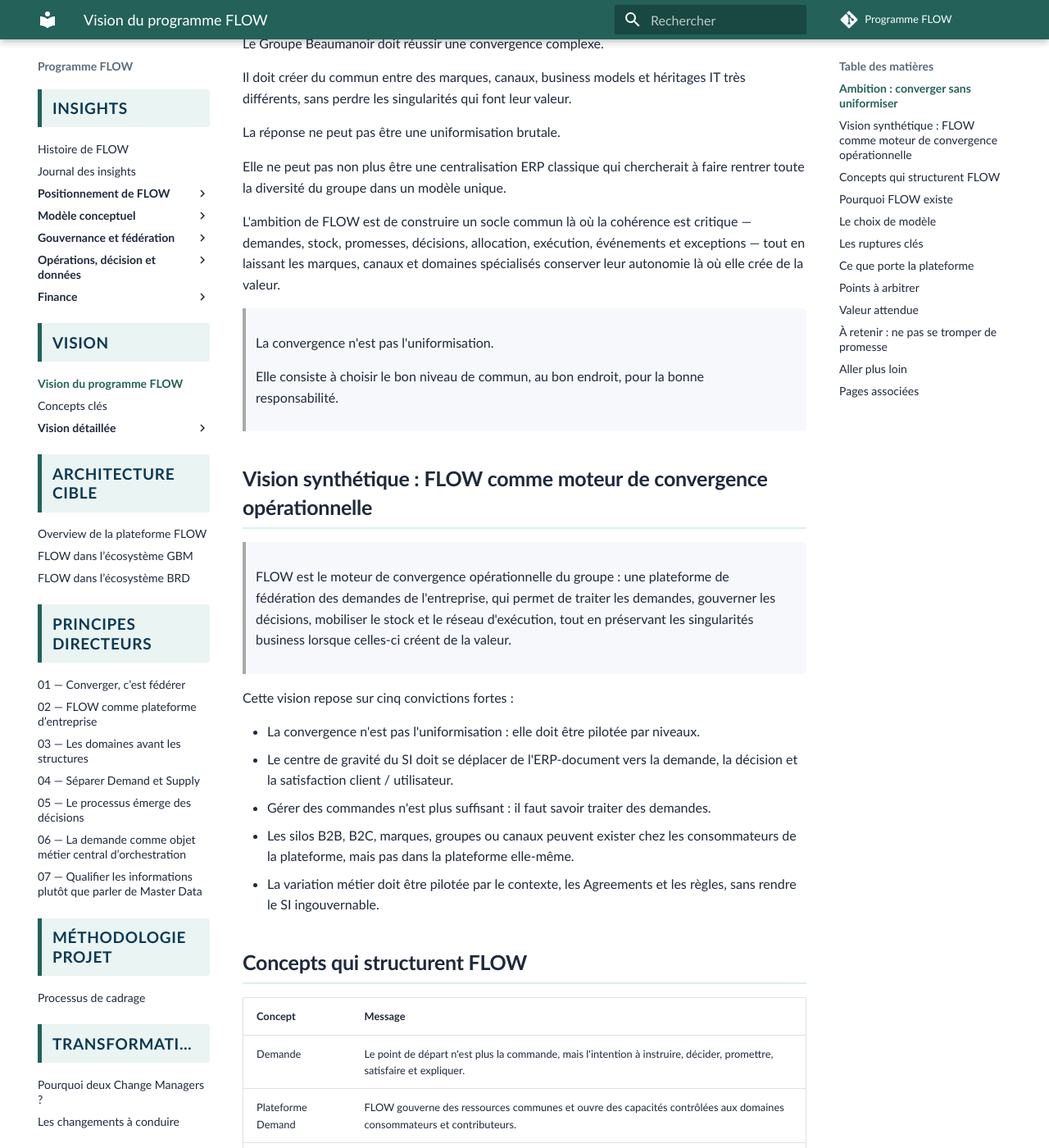
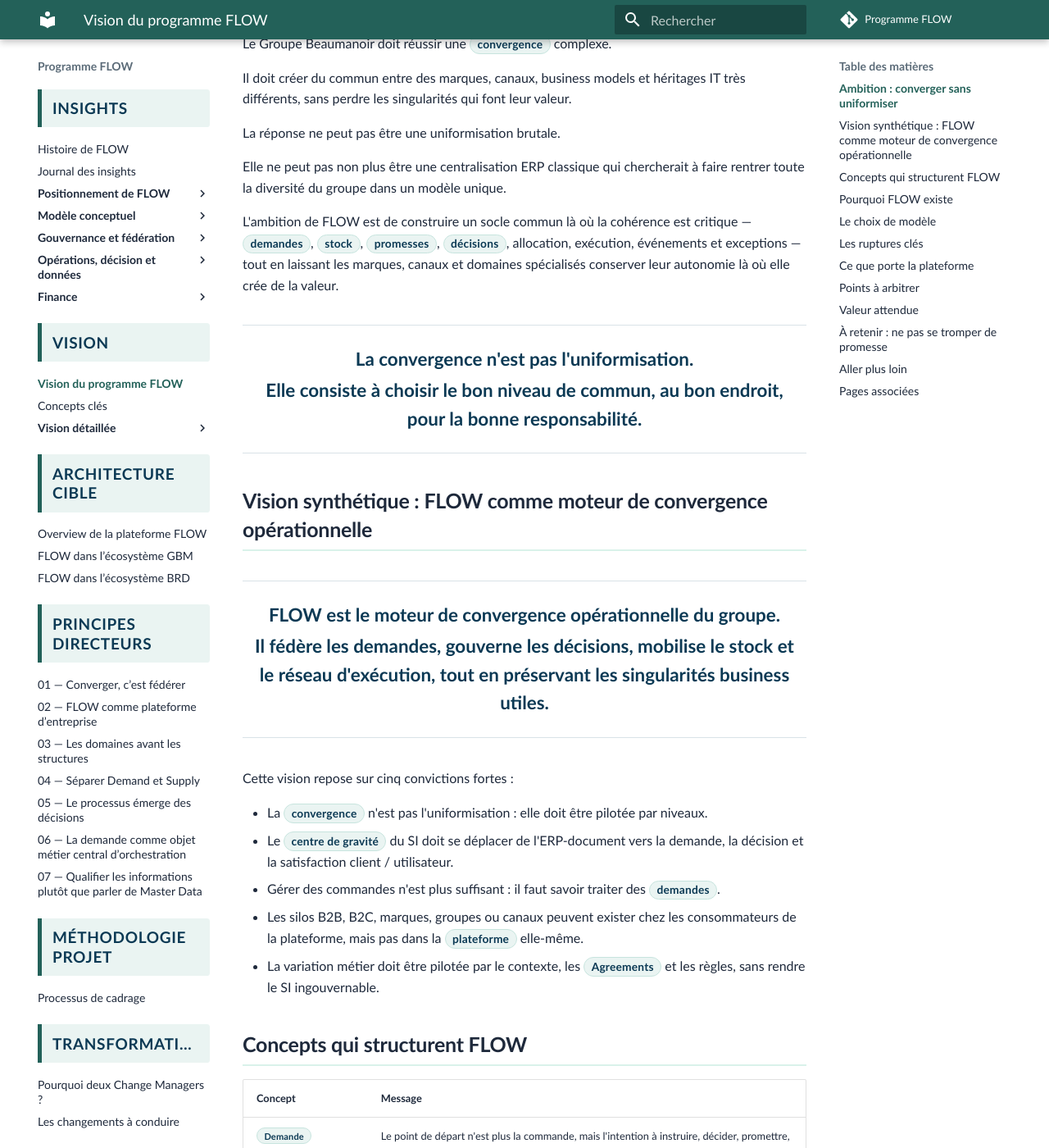
Before and after one commit to laurent-sintes/FLOW-Program, an MkDocs documentation site: the page built from docs/vision/vision-programme-flow.md, in a window 1280 px wide and 1400 px high, scrolled down 241 px. Shown: the whole window at 82% size. Built offline with MkDocs 1.6.1 and Material for MkDocs 9.7.7, drawn with Linux system fonts in a browser that asks for light colours; comment, search, counter and statistics services are not loaded; some of the changed text lies outside the part shown.

Commit message:
Mettre en valeur les convictions et mots clés dans la vision

````diff
--- a/docs/vision/vision-programme-flow.md
+++ b/docs/vision/vision-programme-flow.md
@@ -2,7 +2,7 @@
 
 ## Ambition : converger sans uniformiser
 
-Le Groupe Beaumanoir doit réussir une convergence complexe.
+Le Groupe Beaumanoir doit réussir une <span class="flow-keyword">convergence</span> complexe.
 
 Il doit créer du commun entre des marques, canaux, business models et héritages IT très différents, sans perdre les singularités qui font leur valeur.
 
@@ -10,33 +10,37 @@
 
 Elle ne peut pas non plus être une centralisation ERP classique qui chercherait à faire rentrer toute la diversité du groupe dans un modèle unique.
 
-L'ambition de FLOW est de construire un socle commun là où la cohérence est critique — demandes, stock, promesses, décisions, allocation, exécution, événements et exceptions — tout en laissant les marques, canaux et domaines spécialisés conserver leur autonomie là où elle crée de la valeur.
+L'ambition de FLOW est de construire un socle commun là où la cohérence est critique — <span class="flow-keyword">demandes</span>, <span class="flow-keyword">stock</span>, <span class="flow-keyword">promesses</span>, <span class="flow-keyword">décisions</span>, allocation, exécution, événements et exceptions — tout en laissant les marques, canaux et domaines spécialisés conserver leur autonomie là où elle crée de la valeur.
 
-> La convergence n'est pas l'uniformisation.
->
-> Elle consiste à choisir le bon niveau de commun, au bon endroit, pour la bonne responsabilité.
+<div class="flow-conviction">
+  <p>La convergence n'est pas l'uniformisation.</p>
+  <p>Elle consiste à choisir le bon niveau de commun, au bon endroit, pour la bonne responsabilité.</p>
+</div>
 
 ## Vision synthétique : FLOW comme moteur de convergence opérationnelle
 
-> FLOW est le moteur de convergence opérationnelle du groupe : une plateforme de fédération des demandes de l'entreprise, qui permet de traiter les demandes, gouverner les décisions, mobiliser le stock et le réseau d'exécution, tout en préservant les singularités business lorsque celles-ci créent de la valeur.
+<div class="flow-conviction">
+  <p>FLOW est le moteur de convergence opérationnelle du groupe.</p>
+  <p>Il fédère les demandes, gouverne les décisions, mobilise le stock et le réseau d'exécution, tout en préservant les singularités business utiles.</p>
+</div>
 
 Cette vision repose sur cinq convictions fortes :
 
-- La convergence n'est pas l'uniformisation : elle doit être pilotée par niveaux.
-- Le centre de gravité du SI doit se déplacer de l'ERP-document vers la demande, la décision et la satisfaction client / utilisateur.
-- Gérer des commandes n'est plus suffisant : il faut savoir traiter des demandes.
-- Les silos B2B, B2C, marques, groupes ou canaux peuvent exister chez les consommateurs de la plateforme, mais pas dans la plateforme elle-même.
-- La variation métier doit être pilotée par le contexte, les Agreements et les règles, sans rendre le SI ingouvernable.
+- La <span class="flow-keyword">convergence</span> n'est pas l'uniformisation : elle doit être pilotée par niveaux.
+- Le <span class="flow-keyword">centre de gravité</span> du SI doit se déplacer de l'ERP-document vers la demande, la décision et la satisfaction client / utilisateur.
+- Gérer des commandes n'est plus suffisant : il faut savoir traiter des <span class="flow-keyword">demandes</span>.
+- Les silos B2B, B2C, marques, groupes ou canaux peuvent exister chez les consommateurs de la plateforme, mais pas dans la <span class="flow-keyword">plateforme</span> elle-même.
+- La variation métier doit être pilotée par le contexte, les <span class="flow-keyword">Agreements</span> et les règles, sans rendre le SI ingouvernable.
 
 ## Concepts qui structurent FLOW
 
 | Concept | Message |
 | --- | --- |
-| Demande | Le point de départ n'est plus la commande, mais l'intention à instruire, décider, promettre, satisfaire et expliquer. |
-| Plateforme Demand | FLOW gouverne des ressources communes et ouvre des capacités contrôlées aux domaines consommateurs et contributeurs. |
-| Stock Unifié | Le stock devient une capacité d'entreprise, mobilisable pour promettre, réserver, allouer et optimiser. |
-| Agreement | Les variations métier sont pilotées par le contexte, les Agreements et les règles plutôt que par la prolifération des processus. |
-| Source / Projection | Dans un SI distribué, une information fait autorité pour un usage donné ; elle n'est pas maître de manière absolue. |
+| <span class="flow-keyword">Demande</span> | Le point de départ n'est plus la commande, mais l'intention à instruire, décider, promettre, satisfaire et expliquer. |
+| <span class="flow-keyword">Plateforme Demand</span> | FLOW gouverne des ressources communes et ouvre des capacités contrôlées aux domaines consommateurs et contributeurs. |
+| <span class="flow-keyword">Stock Unifié</span> | Le stock devient une capacité d'entreprise, mobilisable pour promettre, réserver, allouer et optimiser. |
+| <span class="flow-keyword">Agreement</span> | Les variations métier sont pilotées par le contexte, les Agreements et les règles plutôt que par la prolifération des processus. |
+| <span class="flow-keyword">Source / Projection</span> | Dans un SI distribué, une information fait autorité pour un usage donné ; elle n'est pas maître de manière absolue. |
 
 → Voir aussi : [Concepts clés du programme FLOW](concepts-cles.md).
 
@@ -83,9 +87,10 @@
 Stock et réseau d'exécution
 ```
 
-> FLOW ne cherche pas à mieux gérer les commandes.
->
-> FLOW cherche à mieux satisfaire les demandes.
+<div class="flow-conviction">
+  <p>FLOW ne cherche pas à mieux gérer les commandes.</p>
+  <p>FLOW cherche à mieux satisfaire les demandes.</p>
+</div>
 
 FLOW introduit aussi une rupture sur la donnée.
 
@@ -97,13 +102,14 @@
 
 FLOW cherche à définir les objets nécessaires pour traiter les demandes de manière fiable, explicable et optimisable.
 
-> FLOW configure des capacités d'action.
->
-> Il ne reconstruit pas un grand miroir administratif de l'entreprise.
+<div class="flow-conviction">
+  <p>FLOW configure des capacités d'action.</p>
+  <p>Il ne reconstruit pas un grand miroir administratif de l'entreprise.</p>
+</div>
 
 ## Ce que porte la plateforme
 
-FLOW est une plateforme de fédération des demandes de l'entreprise.
+FLOW est une <span class="flow-keyword">plateforme</span> de fédération des demandes de l'entreprise.
 
 Elle porte le cœur commun qui permet de traiter les demandes, gouverner les décisions et mobiliser les ressources d'exécution.
 
@@ -120,9 +126,10 @@
 
 Il doit empêcher que les autonomies locales redeviennent des silos au cœur du traitement de la demande.
 
-> Les consommateurs peuvent rester différenciés.
->
-> La plateforme doit être décloisonnée.
+<div class="flow-conviction">
+  <p>Les consommateurs peuvent rester différenciés.</p>
+  <p>La plateforme doit être décloisonnée.</p>
+</div>
 
 ## Points à arbitrer
 
````
